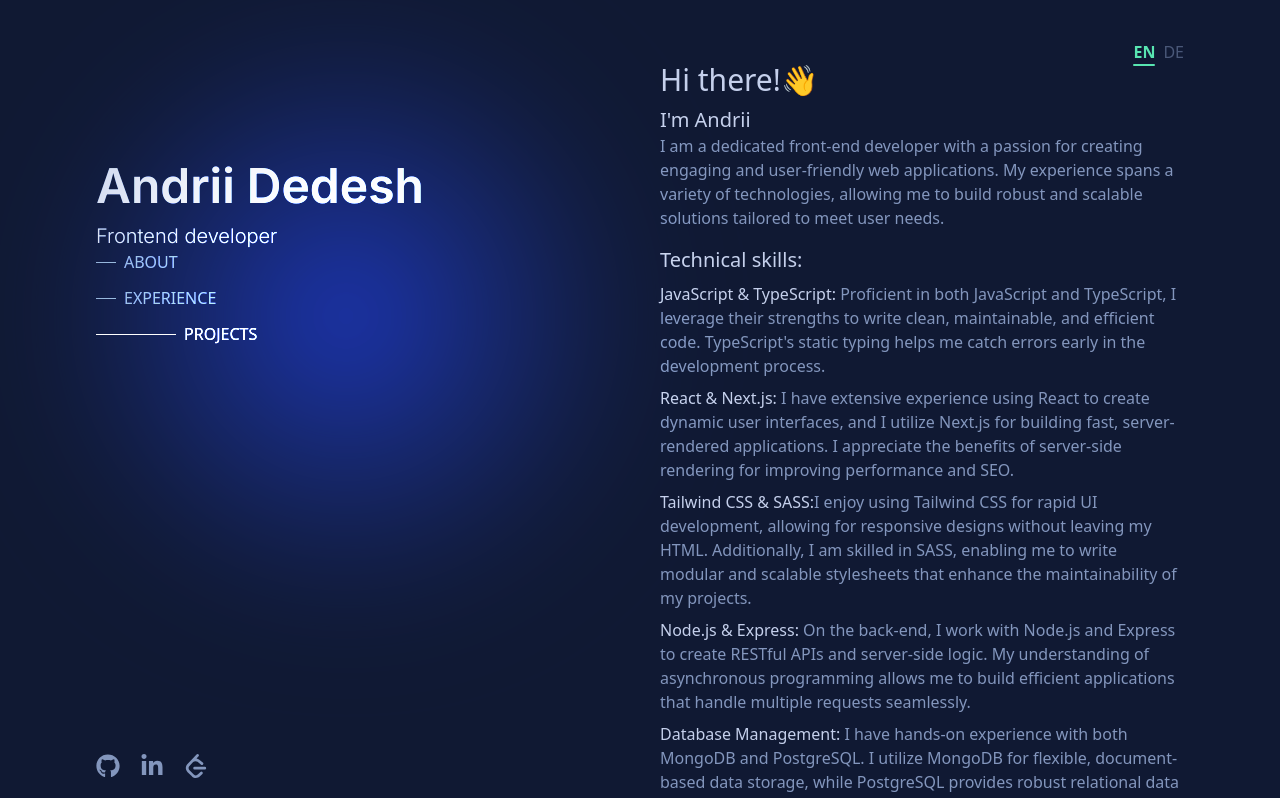
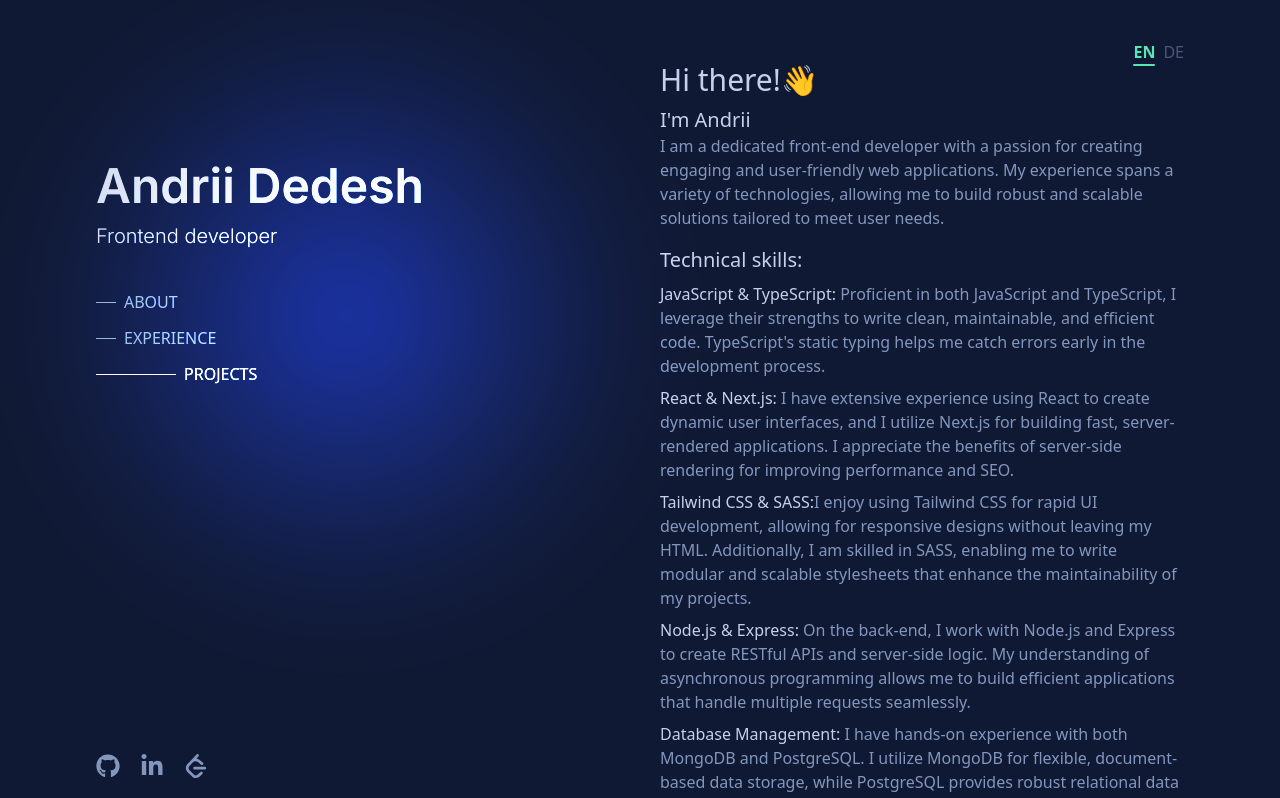
Before and after one commit to khayise/portfoilio, a React (Vite) app: page / in a window 1280 px wide. Shown: the top 798 px of the page. Built offline with nearby package versions, Linux system fonts and the light colour scheme.

Commit message:
feature added

```diff
--- a/src/modules/Navigation/Navigation.tsx
+++ b/src/modules/Navigation/Navigation.tsx
@@ -9,7 +9,7 @@ export const Navigation: React.FC<Props> = ({}) => {
 	const LanguageContext = useContext(LangContext);
 	return (
 		<>
-			<nav className="flex flex-col gap-y-3">
+			<nav className="flex flex-col gap-y-3 mt-10">
 				<NavigationElement
 					text={navigationTexts.about[LanguageContext?.activeLanguage!]}
 					linkTo="about"
```
